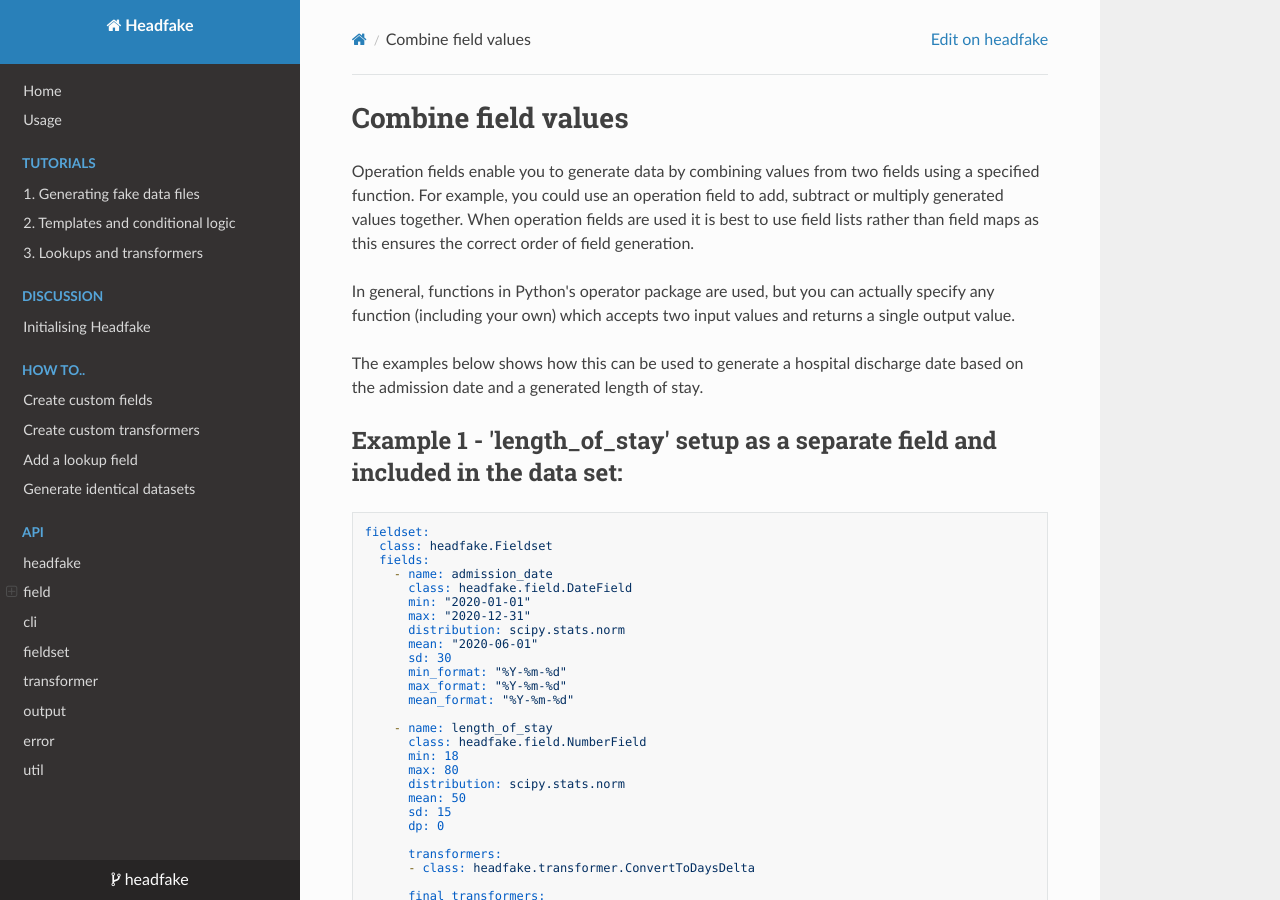
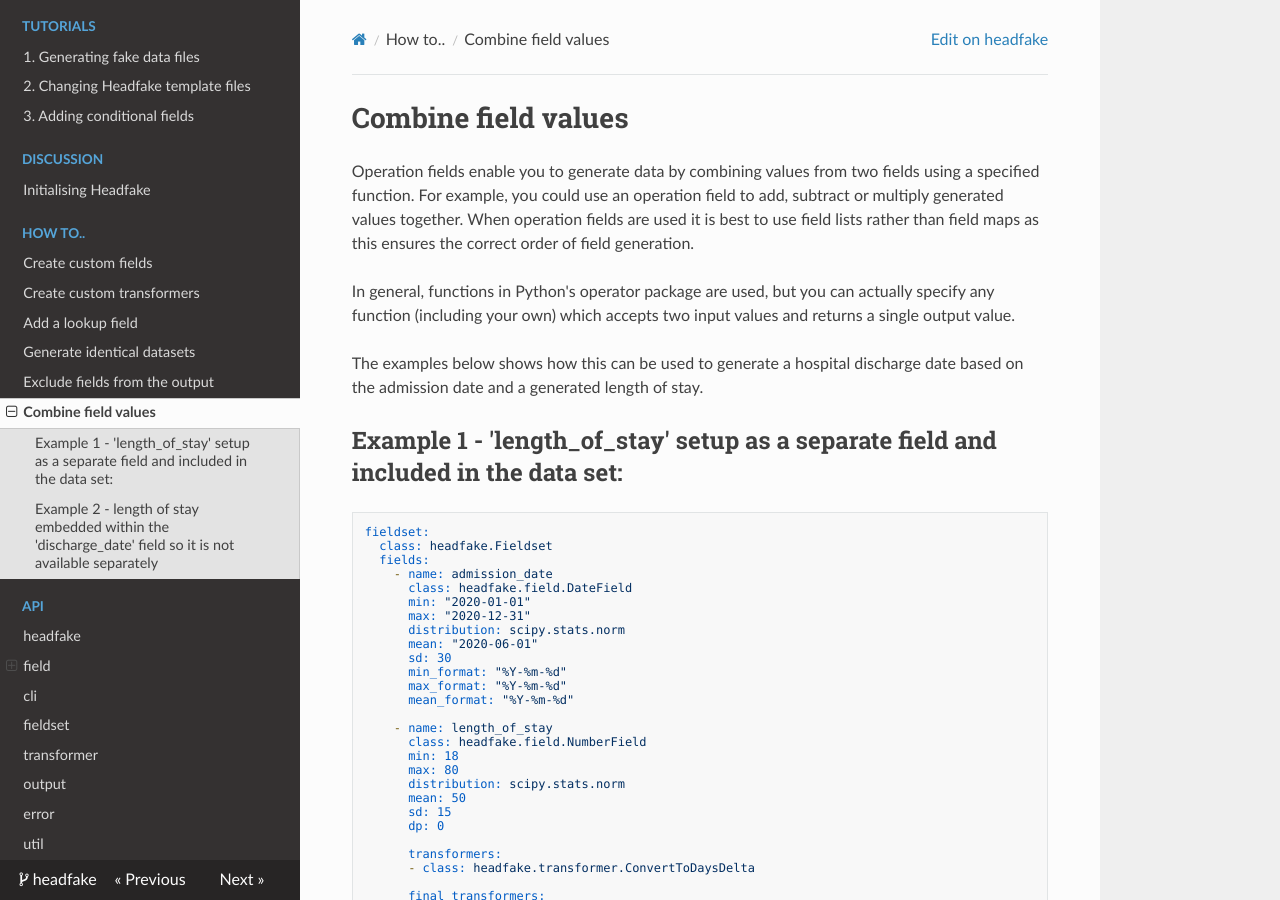
Before and after one commit to rcfgroup/headfake, an MkDocs documentation site: the page built from docs/how-to/combine-field-values.md, in a window 1280 px wide and 900 px high. Built offline with MkDocs 1.6.1, drawn with Linux system fonts in a browser that asks for light colours; nearby versions of some CDN libraries.

Commit message:
Add additional pages to mkdocs

```diff
--- a/mkdocs.yml
+++ b/mkdocs.yml
@@ -27,8 +27,8 @@ nav:
   - Usage: "usage.md"
   - Tutorials:
         "1. Generating fake data files": "tutorials/tutorial1.md"
-        "2. Templates and conditional logic": "tutorials/tutorial2.md"
-        "3. Lookups and transformers": "tutorials/tutorial3.md"
+        "2. Changing Headfake template files": "tutorials/tutorial2.md"
+        "3. Adding conditional fields": "tutorials/tutorial3.md"
 
   - Discussion:
       "Initialising Headfake": "discussion/initialising-headfake.md"
@@ -37,6 +37,8 @@ nav:
       "Create custom transformers": "how-to/create-custom-transformers.md"
       "Add a lookup field": "how-to/add-a-lookup-field.md"
       "Generate identical datasets": "how-to/generate-identical-datasets.md"
+      "Exclude fields from the output": "how-to/exclude-fields-from-the-output.md"
+      "Combine field values": "how-to/combine-field-values.md"
 
   - API:
     - headfake: api/headfake.md
```
